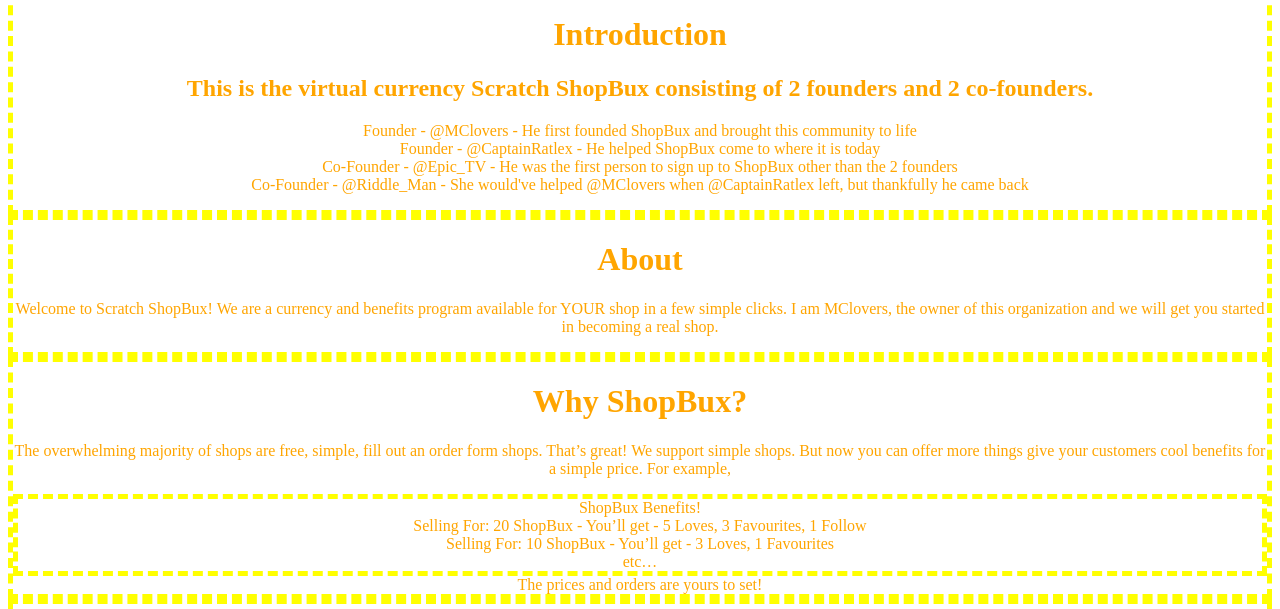
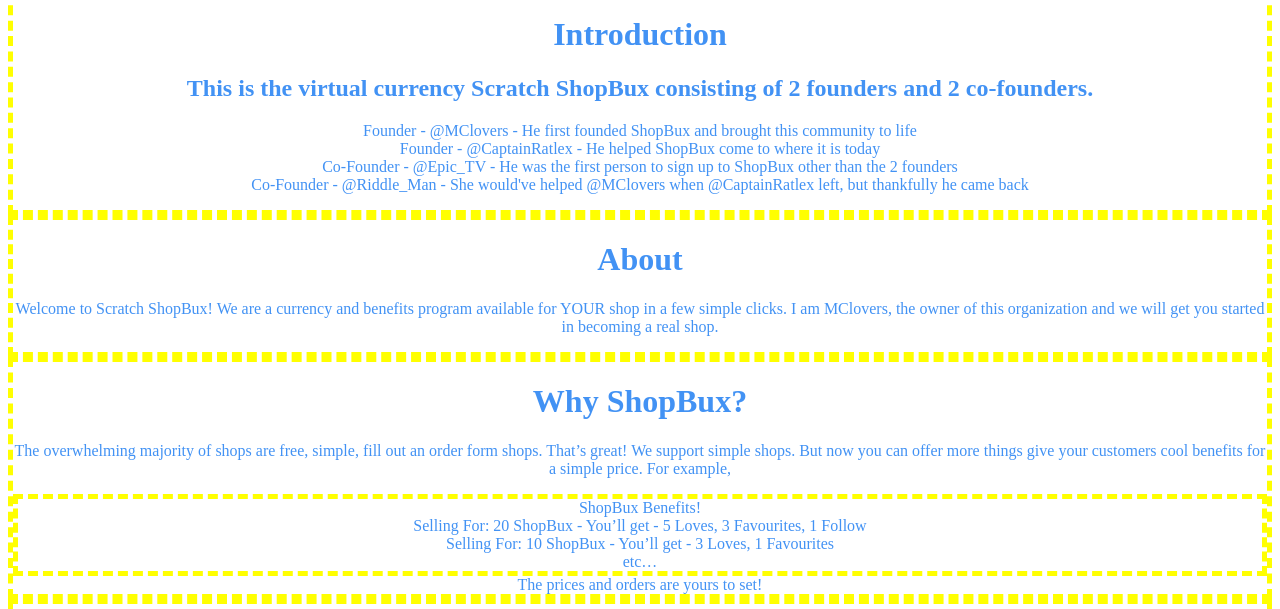
Before and after one commit to AlphaZetta/ShopBux, a plain HTML site: page index.html in a window 1280 px wide. Shown: the part 292-901 px from the top of the page. Drawn offline with Linux system fonts and the light colour scheme.

Commit message:
Update index.html

```diff
--- a/index.html
+++ b/index.html
@@ -8,12 +8,13 @@
 		<style>
 		.shopbux {
 		font: arial;
-		color: orange;
+		color: #4292f4;
 		text-align: center;
 		border: 5px dashed yellow;
 		}
-		.bitalics {
-		font-style: italic bold;
+		.italics {
+		font-style: italic;
+		font-weight: bold;
 		}
 		</style>
 	</head>
```
